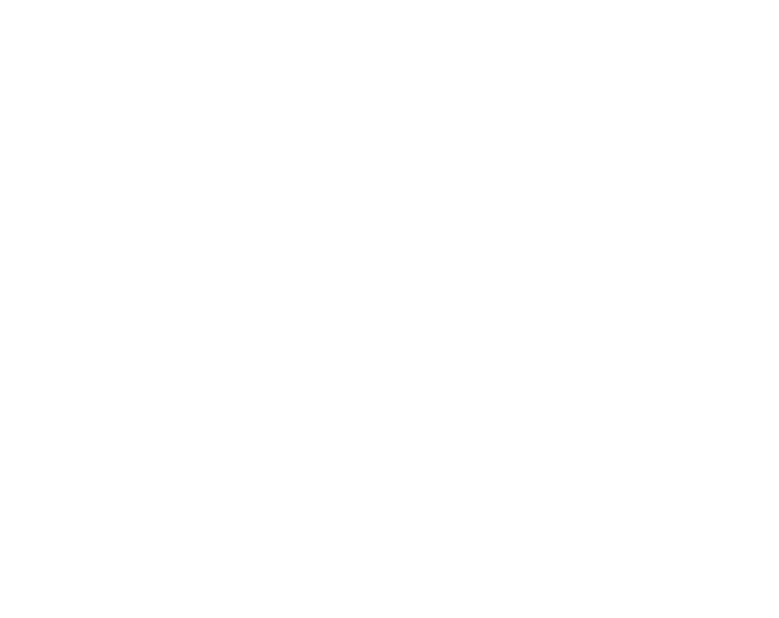
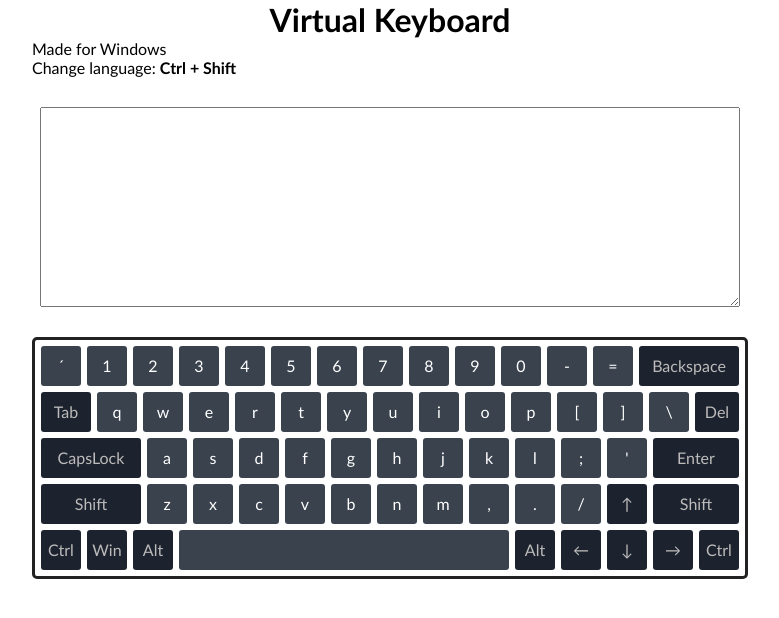
Before and after one commit to Ig0r0k/virtual-keyboard, a plain HTML site: page index.html in a window 1280 px wide. Shown: the whole page, without its empty margins (250-1029 px from the left). Drawn offline with Linux system fonts and the light colour scheme.

Commit message:
feat: add markup in html and styles in css

```diff
--- a/index.html
+++ b/index.html
@@ -8,7 +8,89 @@
   <link rel="stylesheet" href="style.css">
   <link rel="icon" href="favicon.png" />
 </head>
-<body>
+<body id="root">
+  <div class="wrapper">
+    <h1>Virtual Keyboard</h1>
+  <p>Made for Windows</p>
+  <p>Change language: <strong>Ctrl + Shift</strong></p>
+  <textarea name="textarea" id="textarea" class="textarea" cols="50" rows="5"></textarea>
+  <div class="keyboard">
+    <div class="row row1">
+      <div class="key">&acute;</div>
+      <div class="key">1</div>
+      <div class="key">2</div>
+      <div class="key">3</div>
+      <div class="key">4</div>
+      <div class="key">5</div>
+      <div class="key">6</div>
+      <div class="key">7</div>
+      <div class="key">8</div>
+      <div class="key">9</div>
+      <div class="key">0</div>
+      <div class="key">-</div>
+      <div class="key">=</div>
+      <div class="key key-backspace">Backspace</div>
+    </div>
+    <div class="row row2">
+      <div class="key key-tab">Tab</div>
+      <div class="key">q</div>
+      <div class="key">w</div>
+      <div class="key">e</div>
+      <div class="key">r</div>
+      <div class="key">t</div>
+      <div class="key">y</div>
+      <div class="key">u</div>
+      <div class="key">i</div>
+      <div class="key">o</div>
+      <div class="key">p</div>
+      <div class="key">[</div>
+      <div class="key">]</div>
+      <div class="key">\</div>
+      <div class="key key-del">Del</div>
+    </div>
+    <div class="row row3">
+      <div class="key key-capslock">CapsLock</div>
+      <div class="key">a</div>
+      <div class="key">s</div>
+      <div class="key">d</div>
+      <div class="key">f</div>
+      <div class="key">g</div>
+      <div class="key">h</div>
+      <div class="key">j</div>
+      <div class="key">k</div>
+      <div class="key">l</div>
+      <div class="key">;</div>
+      <div class="key">'</div>
+      <div class="key key-enter">Enter</div>
+    </div>
+    <div class="row row4">
+      <div class="key key-shift-left">Shift</div>
+      <div class="key">z</div>
+      <div class="key">x</div>
+      <div class="key">c</div>
+      <div class="key">v</div>
+      <div class="key">b</div>
+      <div class="key">n</div>
+      <div class="key">m</div>
+      <div class="key">,</div>
+      <div class="key">.</div>
+      <div class="key">/</div>
+      <div class="key key-up">&uarr;</div>
+      <div class="key key-shift-right">Shift</div>
+    </div>
+    <div class="row row5">
+      <div class="key key-ctrl-left">Ctrl</div>
+      <div class="key key-win">Win</div>
+      <div class="key key-alt-left">Alt</div>
+      <div class="key key-space"></div>
+      <div class="key key-alt-right">Alt</div>
+      <div class="key key-left">&larr;</div>
+      <div class="key key-down">&darr;</div>
+      <div class="key key-right">&rarr;</div>
+      <div class="key key-ctrl-right">Ctrl</div>
+    </div>
+  </div>
+  </div>
   <script src="script.js"></script>
 </body>
 </html>
--- a/style.css
+++ b/style.css
@@ -3,3 +3,103 @@
   margin: 0px;
   box-sizing: border-box;
 }
+
+body {
+  background-color: #FFFFFF;
+  font-family: "Trebuchet MS", "Helvetica", sans-serif;
+}
+
+.wrapper {
+  width: min-content;
+  margin: 0 auto;
+}
+
+h1 {
+  text-align: center;
+}
+
+.textarea {
+  display: block;
+  width: 700px;
+  height: 200px;
+  margin: 30px auto;
+  padding: 12px;
+  font-size: 20px;
+}
+
+.keyboard {
+  width: min-content;
+  margin: 0 auto;
+  padding: 6px;
+  border: 3px solid #222222;
+  border-radius: 5px;
+  display: flex;
+  flex-direction: column;
+  row-gap: 6px;
+}
+
+.row {
+  display: flex;
+  justify-content: center;
+  align-items: center;
+  column-gap: 6px;
+}
+
+.key {
+  width: 40px;
+  height: 40px;
+  font-weight: 500;
+  line-height: 40px;
+  text-align: center;
+  color: #ffffff;
+  background-color: #3a424e;
+  border-radius: 3px;
+  cursor: pointer;
+}
+
+.key-backspace,
+.key-capslock,
+.key-shift-left,
+.key-tab,
+.key-del,
+.key-enter,
+.key-shift-right,
+.key-ctrl-left,
+.key-ctrl-right,
+.key-alt-left,
+.key-alt-right,
+.key-up,
+.key-down,
+.key-left,
+.key-right,
+.key-win {
+  background-color: #1c232e;
+  color: #bdbbbb;
+}
+
+.key:hover {
+  background-color: #5571ee;
+}
+
+.key-backspace,
+.key-capslock,
+.key-shift-left {
+  width: 100px;
+}
+
+.key-tab {
+  width: 50px;
+}
+
+.key-del {
+  width: 44px;
+}
+
+.key-enter,
+.key-shift-right {
+  width: 86px;
+}
+
+.key-space {
+  width: 330px;
+}
```
